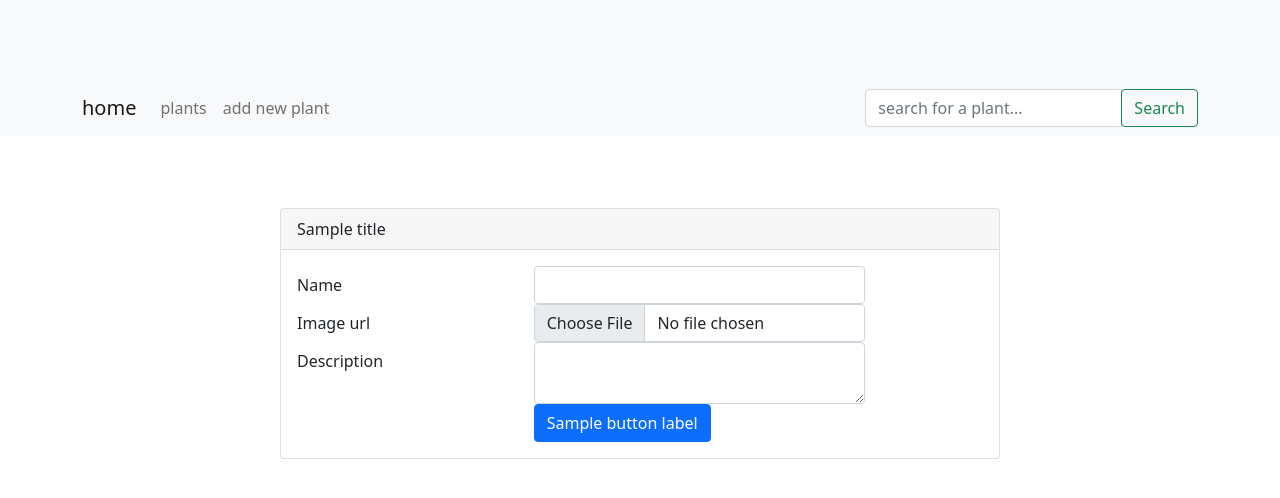
After one commit to babeeshka/plant_app, a Flask app: template templates/add_to_database.html in a window 1280 px wide. The commit adds this page. Shown: the top 498 px of the page. Run offline with Flask 3, Linux system fonts and the light colour scheme; the template is opened without the code that fills it: most values are stand-ins (such as "Sample title", 1, 10 or a date in 2020); form fields are guessed from the names that the template uses; some libraries are stand-ins or nearby versions.

Commit message:
search changes

```diff
--- a/__innit__.py
+++ b/__innit__.py
@@ -1,2 +1,3 @@
-from .app import app
-from .api import api_call
+from .database import db, configure_database
+
+configure_database(app)
--- a/app.py
+++ b/app.py
@@ -1,28 +1,35 @@
 import os
 import logging
 from logging.handlers import RotatingFileHandler
+from random import randrange
+import secrets
 
-from flask import Flask, render_template, request, redirect, url_for, flash, jsonify
+from flask import Flask, render_template, request, redirect, url_for, flash
+from flask_migrate import Migrate
 from flask_wtf.csrf import CSRFProtect
-from random import randint, randrange
-import secrets
-import json
+from sqlalchemy import or_
 
-from database import db
+from database import configure_database, db_session, db
 from models import Plant
 from plant_info import get_plant_info
 from dotenv import load_dotenv
 
+# Initiate the Flask app
 app = Flask(__name__)
-app.config['SQLALCHEMY_DATABASE_URI'] = os.environ.get('DATABASE_URL')
-app.config['SQLALCHEMY_TRACK_MODIFICATIONS'] = False
-db.init_app(app)
 
-# generate a random 16-byte string and use it as the secret key
+# Load environment variables from a .env file
+load_dotenv()
+
+# Configure the database
+configure_database(app)
+migrate = Migrate(app, db)
+
+# Import db_session after configure_database
+from database import db_session
+
+# Set the CSRF secret key
 app.config['SECRET_KEY'] = secrets.token_hex(16)
 csrf = CSRFProtect(app)
-
-load_dotenv()
 
 # Set the logging level to "DEBUG"
 app.logger.setLevel(logging.DEBUG)
@@ -37,13 +44,16 @@ file_handler.setFormatter(formatter)
 app.logger.addHandler(file_handler)
 
 
-# app.py
+@app.teardown_appcontext
+def shutdown_session(exception=None):
+    db_session.remove()
+
+
 @app.route('/')
 def home():
     plants = Plant.query.all()
     if plants:
-        random_index = randrange(len(plants))
-        random_plant = plants[random_index]
+        random_plant = plants[randrange(len(plants))]
     else:
         random_plant = None
     return render_template('home.html', plants=plants, random_plant=random_plant)
@@ -55,127 +65,42 @@ def list_plants():
     return render_template('list_plants.html', plants=plants)
 
 
-@app.route('/search_plant')
+@app.route('/search', methods=['GET'])
 def search_plant():
-    plant_name = request.args.get('query')
-    if plant_name:
-        plant = Plant.query.filter_by(common_name=plant_name).first() or \
-                Plant.query.filter_by(scientific_name=plant_name).first()
-        if plant:
-            # Display the plant information
-            return render_template('plant_info.html', plant=plant)
-        else:
-            # Query the Trefle API for the plant information
-            plant_info = get_plant_info(plant_name)
-            # Display the plant information in a table
-            return render_template('plant_search_results.html', plant_info=plant_info)
+    query = request.args.get('query')
+    if query:
+        # Search the database for a plant that matches the query
+        plant = db.session.query(Plant).filter(
+            or_(Plant.common_name.ilike(f'%{query}%'), Plant.scientific_name.ilike(f'%{query}%'))).first()
+        return render_template('plant_info.html', plant_info=plant, query=query)
     else:
-        # Display the search form
-        return render_template('search_plant.html')
+        # If there is no query parameter, redirect to the home page
+        return redirect(url_for('home'))
+
+@app.route('/plant_information/<int:plant_id>')
+def plant_information(plant_id):
+    # Get the plant information from the database
+    plant = db_session.query(Plant).filter(Plant.id == plant_id).first()
+
+    # Get additional plant information from the Trefle API
+    plant_info = get_plant_info(plant.trefle_id)
+
+    return render_template('plant_information.html', plant=plant, plant_info=plant_info)
 
 
-@app.route('/edit/<int:id>', methods=['GET', 'POST'])
-def edit(id):
-    plant = Plant.query.get_or_404(id)
+@app.route('/add_to_database/<plant_name>', methods=['GET', 'POST'])
+def add_to_database(plant_name):
+    # Query the Trefle API for the plant data
+    plant_data = query_trefle_api(plant_name)
 
+    # If the user submits the form, add the plant to the database and redirect to the plant information page
     if request.method == 'POST':
-        plant.name = request.form['name']
-        plant.sunlight = request.form['sunlight']
-        plant.water = request.form['water']
-        plant.temperature = request.form['temperature']
-        db.session.commit()
+        # Add the plant to the database
+        add_plant_to_database(plant_data)
 
-        flash(f"{plant.name} has been updated", "success")
-        return redirect(url_for("index"))
+        # Redirect the user to the plant information page
+        return redirect(url_for('plant_information', plant_id=plant_data['id']))
 
-    return render_template("edit_plant.html", plant=plant)
-
-
-@app.route('/modify_plant/<int:id>', methods=['GET', 'POST'])
-def modify_plant(id):
-    plant = Plant.query.get_or_404(id)
-    if request.method == 'POST':
-        try:
-            plant_name = request.form['name']
-            plant_info = get_plant_info(plant_name)
-            if plant_info:
-                plant.common_name = plant_info.get(
-                    'common_name', plant_info['scientific_name'])
-                plant.scientific_name = plant_info['scientific_name']
-                plant.sunlight_care = request.form.get('sunlight')
-                plant.water_care = request.form.get('water')
-                plant.temperature_care = request.form.get('temperature')
-                plant.image_url = plant_info.get('image_url')
-                plant.family = plant_info.get('family')
-                plant.genus = plant_info.get('genus')
-                plant.year = plant_info.get('year')
-                plant.edible = plant_info.get('edible')
-                plant.edible_part = plant_info.get('edible_part')
-                plant.edible_notes = plant_info.get('edible_notes')
-                plant.medicinal = plant_info.get('medicinal')
-                plant.medicinal_notes = plant_info.get('medicinal_notes')
-                plant.toxicity = plant_info.get('toxicity')
-                plant.synonyms = plant_info.get('synonyms')
-                plant.native_status = plant_info.get('native_status')
-                plant.conservation_status = plant_info.get(
-                    'conservation_status')
-
-                db.session.commit()
-                flash(f"{plant.common_name} has been modified", "success")
-                return redirect(url_for('home'))
-            else:
-                flash(
-                    f"Could not find any information for plant {plant_name}.")
-        except Exception as e:
-            db.session.rollback()
-            print(str(e))
-            flash(f"Error modifying plant {plant_name}: {str(e)}", "danger")
-
-    return render_template('modify_plant.html', plant=plant)
-
-
-@app.route('/add_to_database', methods=['POST'])
-def add_to_database():
-    form_data = request.form
-    plant_name = form_data['plant_name']
-
-    # Get plant information
-    plant_info = get_plant_info(plant_name)
-    if not plant_info:
-        return 'Could not find plant information'
-
-    # Create new plant instance
-    plant = Plant(
-        name=plant_name,
-        common_name=plant_info['common_name'],
-        scientific_name=plant_info['scientific_name'],
-        image_url=plant_info['image_url'],
-        family=plant_info['family'],
-        genus=plant_info['genus'],
-        year=plant_info['year'],
-        edible=plant_info['edible'],
-        edible_part=plant_info['edible_part'],
-        edible_notes=plant_info['edible_notes'],
-        medicinal=plant_info['medicinal'],
-        medicinal_notes=plant_info['medicinal_notes'],
-        toxicity=plant_info['toxicity'],
-        synonyms=plant_info['synonyms'],
-        native_status=plant_info['native_status'],
-        conservation_status=plant_info['conservation_status']
-    )
-
-    # Add plant instance to the database
-    db.session.add(plant)
-    db.session.commit()
-
-    return f'Successfully added {plant_name} to the database!'
-
-
-@app.route('/delete/<int:id>', methods=['POST'])
-def delete(id):
-    plant = Plant.query.get_or_404(id)
-    db.session.delete(plant)
-    db.session.commit()
-
-    flash(f"{plant.name} has been deleted", "success")
-    return redirect(url_for("index"))
+    # If the user has not submitted the form yet, display the plant data to the user for confirmation
+    else:
+        return render_template('add_to_database.html', plant_data=plant_data)
--- a/database.py
+++ b/database.py
@@ -3,7 +3,12 @@ import os
 
 db = SQLAlchemy()
 
+
 def configure_database(app):
     app.config['SQLALCHEMY_DATABASE_URI'] = os.environ.get('DATABASE_URL')
     app.config['SQLALCHEMY_TRACK_MODIFICATIONS'] = False
     db.init_app(app)
+
+
+# Define db_session after configure_database
+db_session = db.session
--- a/static/css/style.css
+++ b/static/css/style.css
@@ -2,35 +2,30 @@
   padding-top: 80px;
 }
 
-.my-header {
+h1 {
   font-size: 32px;
   font-family: courier;
   margin-top: 50px;
   margin-bottom: 30px;
 }
 
-nav {
-  display: flex;
-  justify-content: space-between;
+.max-image-size {
+  max-width: 300px;
+  max-height: 300px;
+}
+.search-header {
+    font-size: 32px;
+    font-family: courier;
 }
 
-#search-icon {
-  display: block;
-  padding: 0 10px;
+.scientific-name {
+  font-size: 18px;
+  font-style: italic;
 }
 
-#search-box {
-  display: none;
-}
-
-@media screen and (min-width: 768px) {
-  #search-icon {
-    display: none;
-  }
-
-  #search-box {
-    display: block;
-  }
+.no-image-message {
+  font-size: 18px;
+  font-style: italic;
 }
 
 @media screen and (max-width: 767px) {
--- /dev/null
+++ b/templates/add_to_database.html
@@ -0,0 +1,63 @@
+{% extends "base.html" %}
+
+{% block content %}
+<div class="container my-5">
+  <div class="row justify-content-center">
+    <div class="col-md-8">
+      <div class="card">
+        <div class="card-header">{{ title }}</div>
+
+        <div class="card-body">
+          <form method="POST" action="{{ url_for('add_to_database', plant_name=plant_name) }}">
+            {{ form.hidden_tag() }}
+
+            <div class="form-group row">
+              <label for="name" class="col-md-4 col-form-label text-md-right">{{ form.name.label }}</label>
+              <div class="col-md-6">
+                {{ form.name(class_="form-control") }}
+                {% for error in form.name.errors %}
+                  <span class="invalid-feedback" role="alert">
+                    <strong>{{ error }}</strong>
+                  </span>
+                {% endfor %}
+              </div>
+            </div>
+
+            <div class="form-group row">
+              <label for="image_url" class="col-md-4 col-form-label text-md-right">{{ form.image_url.label }}</label>
+              <div class="col-md-6">
+                {{ form.image_url(class_="form-control") }}
+                {% for error in form.image_url.errors %}
+                  <span class="invalid-feedback" role="alert">
+                    <strong>{{ error }}</strong>
+                  </span>
+                {% endfor %}
+              </div>
+            </div>
+
+            <div class="form-group row">
+              <label for="description" class="col-md-4 col-form-label text-md-right">{{ form.description.label }}</label>
+              <div class="col-md-6">
+                {{ form.description(class_="form-control") }}
+                {% for error in form.description.errors %}
+                  <span class="invalid-feedback" role="alert">
+                    <strong>{{ error }}</strong>
+                  </span>
+                {% endfor %}
+              </div>
+            </div>
+
+            <div class="form-group row">
+              <div class="col-md-6 offset-md-4">
+                <button type="submit" class="btn btn-primary">
+                  {{ button_label }}
+                </button>
+              </div>
+            </div>
+          </form>
+        </div>
+      </div>
+    </div>
+  </div>
+</div>
+{% endblock %}
--- a/templates/base.html
+++ b/templates/base.html
@@ -36,7 +36,6 @@
                     </div>
                 </div>
             </form>
-
         </div>
     </div>
 </nav>
--- a/templates/list_plants.html
+++ b/templates/list_plants.html
@@ -1,7 +1,7 @@
 {% extends 'base.html' %}
 
 {% block content %}
-<h1 class="mt-5 mb-4" style="font-size: 32px; font-family: courier;">plants...</h1>
+    <h1 class="mt-5 mb-4">plants...</h1>
     <div class="container mt-5">
         <table class="table table-striped">
             <thead>
@@ -34,6 +34,4 @@
             </tbody>
         </table>
     </div>
-
-
 {% endblock %}
--- a/templates/plant_info.html
+++ b/templates/plant_info.html
@@ -1,7 +1,7 @@
 {% extends 'base.html' %}
 
 {% block content %}
-<h1 class="mt-5 mb-4" style="font-size: 32px; font-family: courier;">Plant Information</h1>
+<h1 class="mt-5 mb-4">plant info</h1>
 <div class="container mt-5">
     <table class="table table-striped">
         <thead>
@@ -18,6 +18,7 @@
             </tr>
         </thead>
         <tbody>
+            {% for plant in plants %}
             <tr>
                 <td>{{ plant.common_name if plant.common_name else "No data" }}</td>
                 <td>{{ plant.scientific_name if plant.scientific_name else "No data" }}</td>
@@ -29,6 +30,7 @@
                 <td>{{ plant.propagation_tips if plant.propagation_tips else "No data" }}</td>
                 <td>{{ plant.common_pests if plant.common_pests else "No data" }}</td>
             </tr>
+            {% endfor %}
         </tbody>
     </table>
 </div>
```
Also changed, not shown: templates/home.html (+6 -14 lines), templates/search_plant.html (+3 -5 lines), templates/search_results.html (+7 -3 lines), 1 other file. Lines whose indentation alone changed are shown as unchanged.
